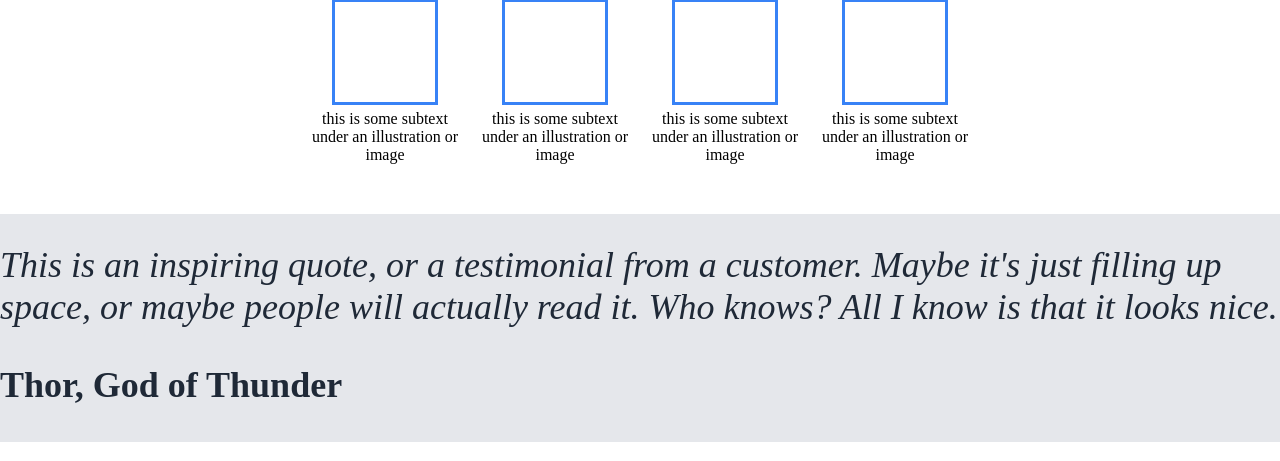
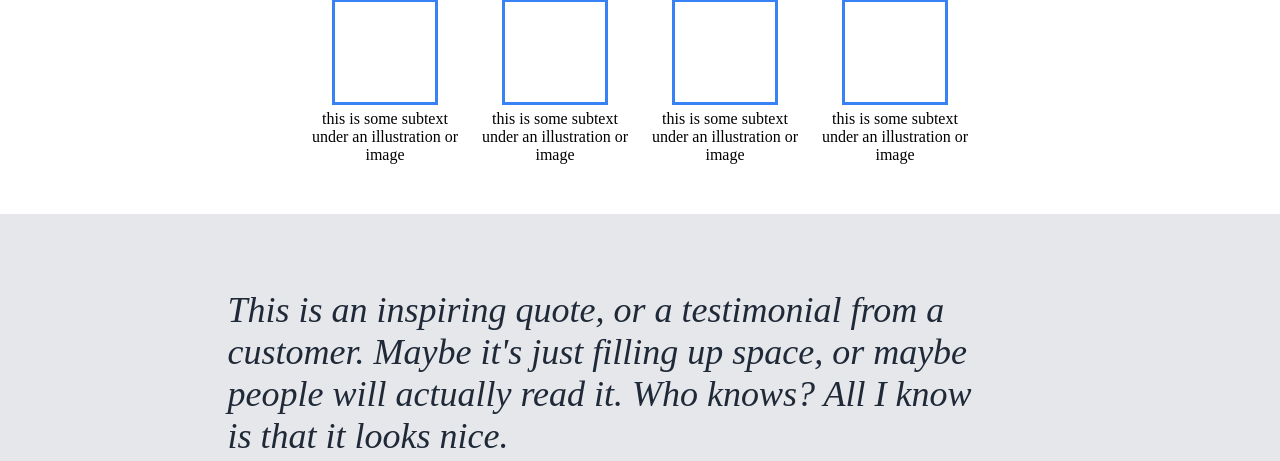
Before and after one commit to vlamm0/landing-page, a plain HTML site: page index.html in a window 1280 px wide. Shown: the part 474-935 px from the top of the page. Drawn offline with Linux system fonts and the light colour scheme.

Commit message:
Finish quote section

```diff
--- a/index.html
+++ b/index.html
@@ -69,7 +69,7 @@
           knows? All I know is that it looks nice.</em
         >
       </h2>
-      <h3>Thor, God of Thunder</h3>
+      <h3>-Thor, God of Thunder</h3>
     </div>
     <!--
     Sign Up
--- a/style.css
+++ b/style.css
@@ -90,8 +90,22 @@ body {
 
 .quote {
     background-color: #e5e7eb;
+    display: flex;
+    flex-direction: column;
+    justify-content: center;
 }
 
+.quote h2 {
+    flex-wrap: wrap;
+    margin: 75px 75px 5px 0px;
+    width: 750px;
+    /* text-align: center; */
+    align-self: center;
+}
+.quote h3 {
+    margin-left: auto;
+    margin-right: 75px;
+}
 .sign-up {
     background-color: white;
 }
```
